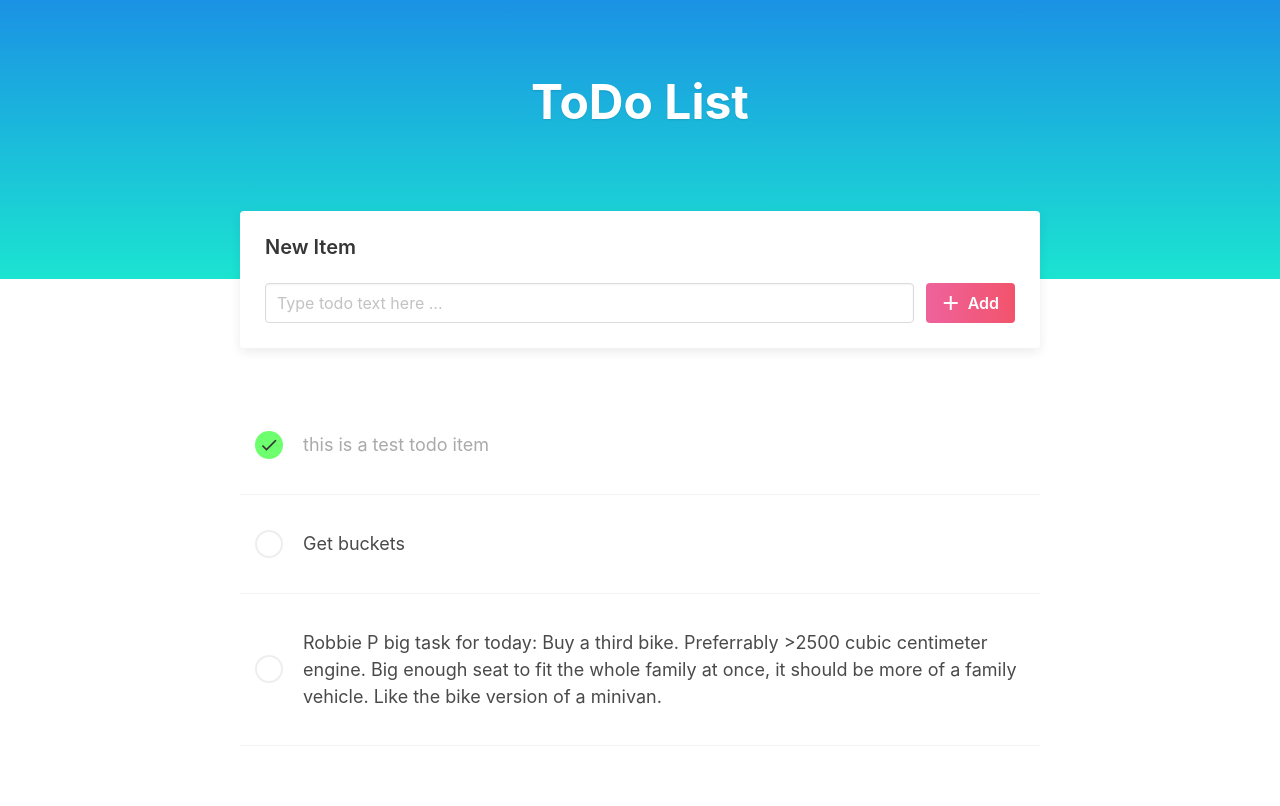
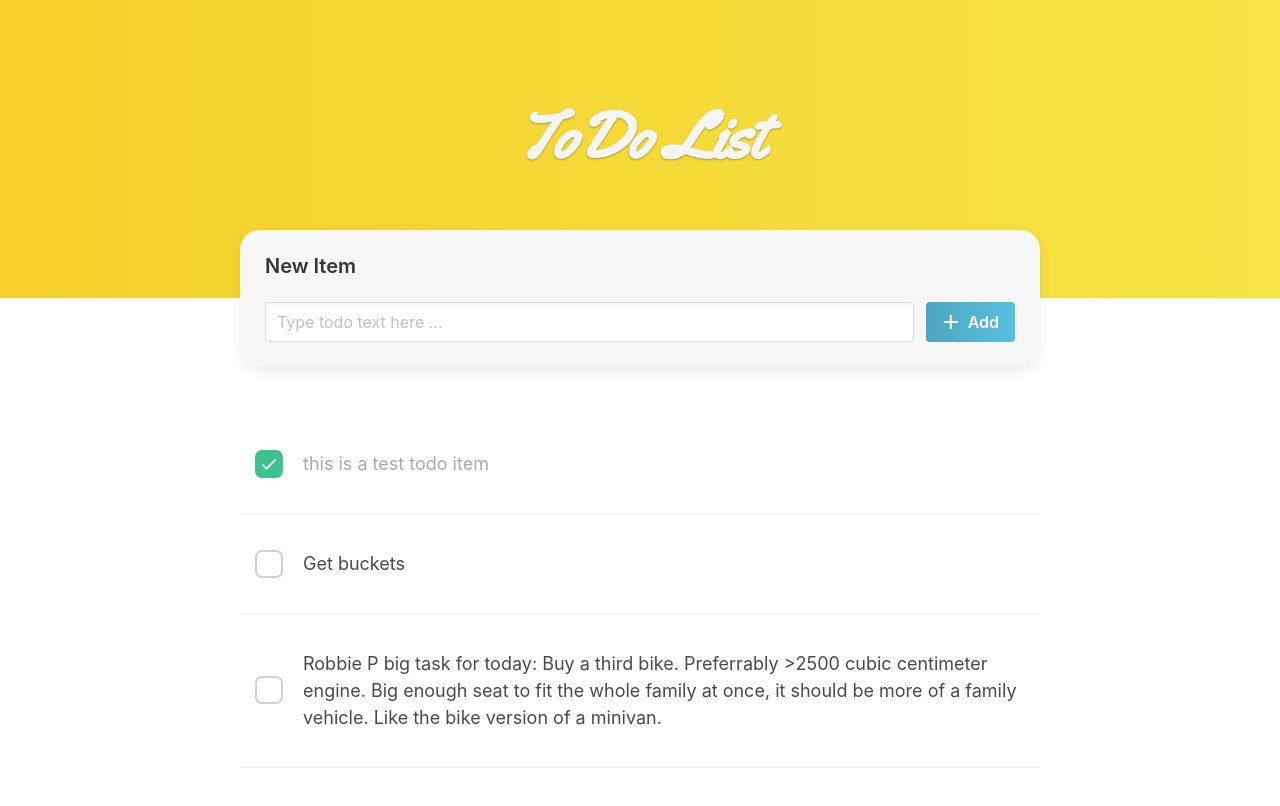
Before and after one commit to jordan-bamber/angular-todo-app-jlb, an Angular app: page / in a window 1280 px wide. Shown: the top 806 px of the page. Built offline with nearby package versions, Linux system fonts and the light colour scheme.

Commit message:
UI revision - color scheme change

```diff
--- a/src/app/todo-item/todo-item.component.scss
+++ b/src/app/todo-item/todo-item.component.scss
@@ -1,4 +1,5 @@
 .todo-item {
+
     display: flex;
     align-items: center;
     flex-direction: row;
@@ -11,7 +12,7 @@
 
     padding: 35px 15px;
 
-    border-bottom: 1px solid #f2f3f5;
+    border-bottom: 2px solid #f2f3f5;
 
     //Should this be down below in completed method?
     &.completed {
@@ -25,8 +26,9 @@
 
     flex-shrink: 0;
 
-    border: 2px solid #eee;
-    border-radius: 50%;
+    //border: 2px solid #eee;
+    border: 2px solid rgb(208, 208, 209);
+    border-radius: 25%;
 
     margin-right: 20px;
 
@@ -39,7 +41,8 @@
         font-size: 20px;
         margin: auto;
 
-        color: #333;
+        //color: #333;
+        color: white;
 
         //hide by default
         opacity: 0;
@@ -57,8 +60,14 @@
 }
 
 .todo-item.completed .check-box {
-    background: #6dff6d;
-    border-color: #6dff6d;
+    background: #3cc28f;
+    border-color: #3cc28f;
+
+    // background: #a1fca1;
+    // border-color: #a1fca1;
+
+    //background: #6dff6d;
+    //border-color: #6dff6d;
 
     i.material-icons {
         opacity: 1;
--- a/src/app/todos/todos.component.scss
+++ b/src/app/todos/todos.component.scss
@@ -1,54 +1,62 @@
-/*
-    Notes:
-    -Add some is active effects for the controls buttons?
-    -check all comments below
-    -shared folder refactor/disambiguate var names
-    -Analysis on UI draft
+.heading-section {
 
+    //background: #ece63d;
 
-*/
+    background: linear-gradient(to right,rgba(243, 199, 5, 0.85),rgba(243,219,5, 0.75));
 
+    // background: linear-gradient(to right,#f3c705,#f3db05);
 
-.heading-section {
-    background: linear-gradient(#1B92E4,#1BE4D1);
+    //background: linear-gradient(to right,#C3CB0A,#f3c705);
 
-    padding: 75px;
-    padding-bottom: 150px;
+    //background: linear-gradient(to right,#C3CB0A,#B3BB09);
+
+    //background: linear-gradient(#1B92E4,#1BE4D1);
+
+    //background: linear-gradient(to right,#C3CB0A,#EBF422);
+
+    //background: linear-gradient(#1608F7,#E9F708);
+    //background: linear-gradient(to right,#1608F7,#E9F708);
+    //background: #F1F865; //#C3CB0A
+
+    //background: #CFD80A; //#C3CB0A
+
+    padding: 100px;
+    padding-bottom: 125px;
 
     h1.title {
-        font-weight: bold;
-        color: white;
-        text-shadow: 0px 1px 2px rgba(black, 0.1);
+        //font-weight: bold;
+
+        // font-family: 'Dancing Script', cursive;
+        // font-style: 'Regular 400';
+
+        //font-family: 'Pacifico', cursive;
+
+        font-family: 'Yellowtail', cursive;
+        font-size: 65px;
+        // color: white;
+
+        color: whitesmoke;
+        text-shadow: 0px 1px 2px rgba(black, 0.3);
     }
-
 }
 
-//why was important needed?
 .container {
-   max-width: 800px  !important;
-    //align-items: center;
+    max-width: 800px !important;
 }
 
 .add-todo-box-container {
-    position: sticky !important;
-    top: 0 !important;
-    z-index: 1 !important;
+    position: sticky;
+    top: 0;
+    z-index: 1;
+}
 
+.add-todo-box {
     padding: 25px;
-    background: white;
-    // border: 1px solid black;
-    border-radius: 4px;
+    background: rgb(247, 247, 247);
+
+
+    border-radius: 20px;
     margin-top: -68px;
 
     box-shadow: 0 4px 12px rgba(black, 0.08);
 }
-
-// .add-todo-box {
-//     padding: 25px;
-//     background: white;
-//     // border: 1px solid black;
-//     border-radius: 4px;
-//     margin-top: -68px;
-
-//     box-shadow: 0 4px 12px rgba(black, 0.08);
-// }
--- a/src/styles.scss
+++ b/src/styles.scss
@@ -2,6 +2,11 @@
 @import '../node_modules/bulma/bulma.sass';
 @import '@angular/material/prebuilt-themes/indigo-pink.css';
 @import 'tippy.js/dist/tippy.css';
+@import url('https://fonts.googleapis.com/css2?family=Dancing+Script&display=swap');
+@import url('https://fonts.googleapis.com/css2?family=Pacifico&display=swap');
+@import url('https://fonts.googleapis.com/css2?family=Yellowtail&display=swap');
+
+
 
 html, body { height: 100%; }
 body { margin: 0;  }
@@ -9,7 +14,14 @@ body { margin: 0;  }
 //why was !important needed for color?
 .alt-gradient-button {
     border: none;
-    background: linear-gradient(to right, rgb(236,72,140),rgb(240,54,82));
+
+    //background: linear-gradient(to right, rgb(236,72,140),rgb(240,54,82));
+
+    // background: linear-gradient(to right, rgb(62, 134, 218),rgb(62, 134, 218));
+    //background: linear-gradient(to right, rgb(62, 134, 218),rgb(62, 182, 218));
+
+    background: linear-gradient(to right, rgb(47, 152, 184),rgb(62, 182, 218));
+
     color: white !important;
     font-weight: 600;
     opacity: 0.85;
```
